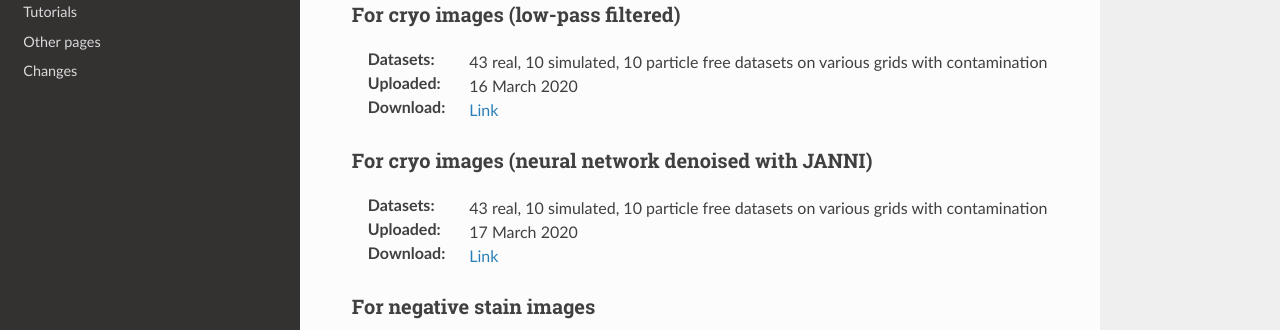
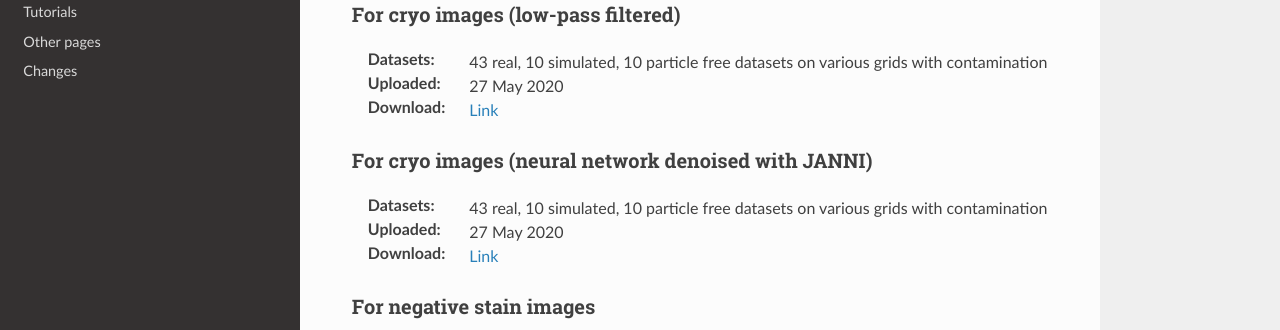
Before and after one commit to MPI-Dortmund/cryolo, a Sphinx documentation site: the page built from source/installation.rst, in a window 1280 px wide and 900 px high, scrolled down 1868 px. Shown: the part 296-626 px from the top of the window. Built offline with Sphinx 7.4.7 and the Read the Docs theme 2.0.0, drawn with Linux system fonts in a browser that asks for light colours.

```diff
--- a/source/installation.rst
+++ b/source/installation.rst
@@ -84,18 +84,18 @@ For cryo images (low-pass filtered)
 
 :Datasets: 43 real, 10 simulated, 10 particle free datasets on various grids with contamination
 
-:Uploaded: 16 March 2020
+:Uploaded: 27 May 2020
 
-:Download: `Link <ftp://ftp.gwdg.de/pub/misc/sphire/crYOLO-GENERAL-MODELS/gmodel_phosnet_202002_N63.h5>`_
+:Download: `Link <ftp://ftp.gwdg.de/pub/misc/sphire/crYOLO-GENERAL-MODELS/gmodel_phosnet_202005_N63_c17.h5>`_
 
 For cryo images (neural network denoised with JANNI)
 """"""""""""""""""""""""""""""""""""""""""""""""""""
 
 :Datasets: 43 real, 10 simulated, 10 particle free datasets on various grids with contamination
 
-:Uploaded: 17 March 2020
+:Uploaded: 27 May 2020
 
-:Download: `Link <ftp://ftp.gwdg.de/pub/misc/sphire/crYOLO-GENERAL-MODELS/gmodel_phosnet_202003_nn_N63.h5>`_
+:Download: `Link <ftp://ftp.gwdg.de/pub/misc/sphire/crYOLO-GENERAL-MODELS/gmodel_phosnet_202005_nn_N63_c17.h5>`_
 
 For negative stain images
 """""""""""""""""""""""""
```
